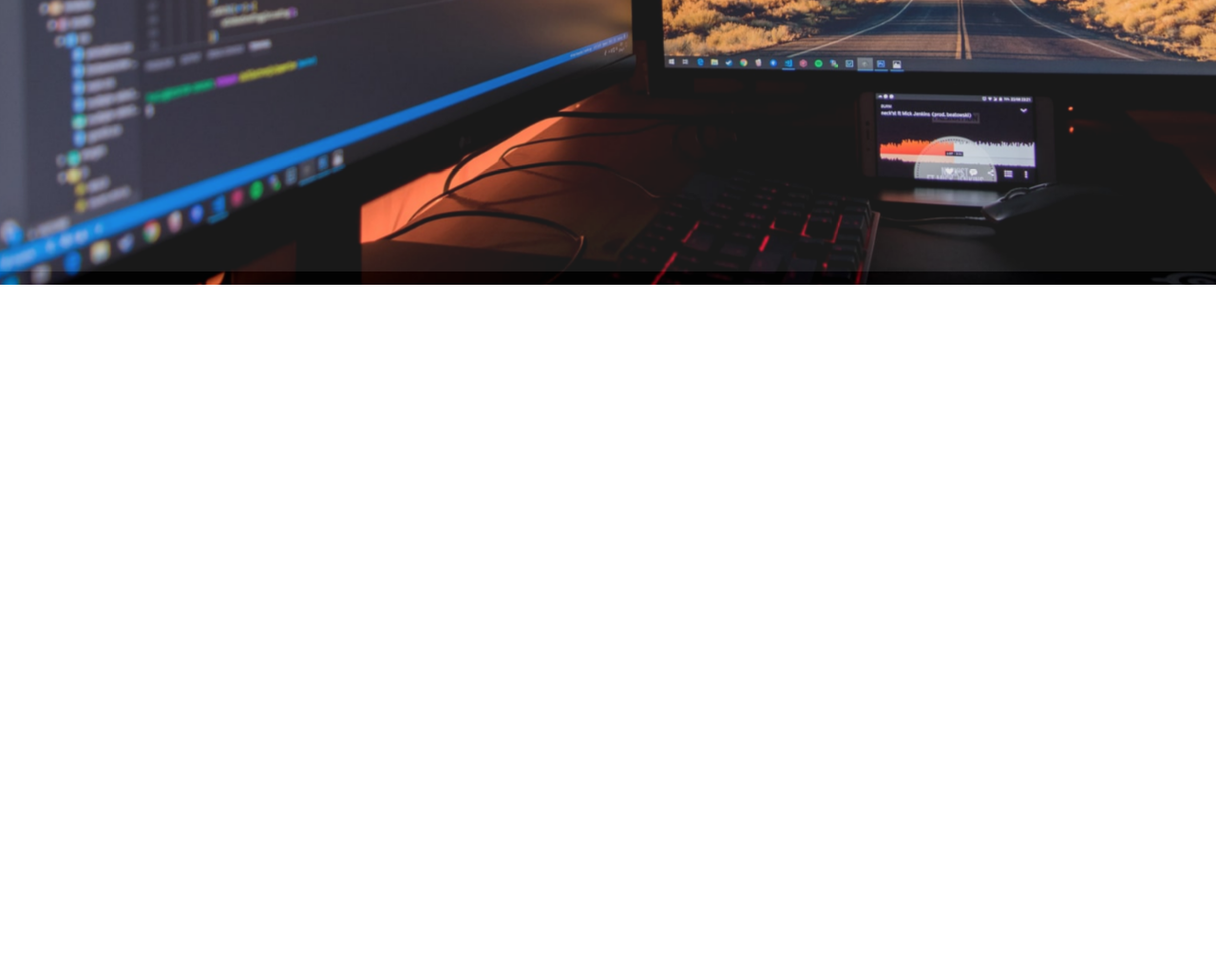
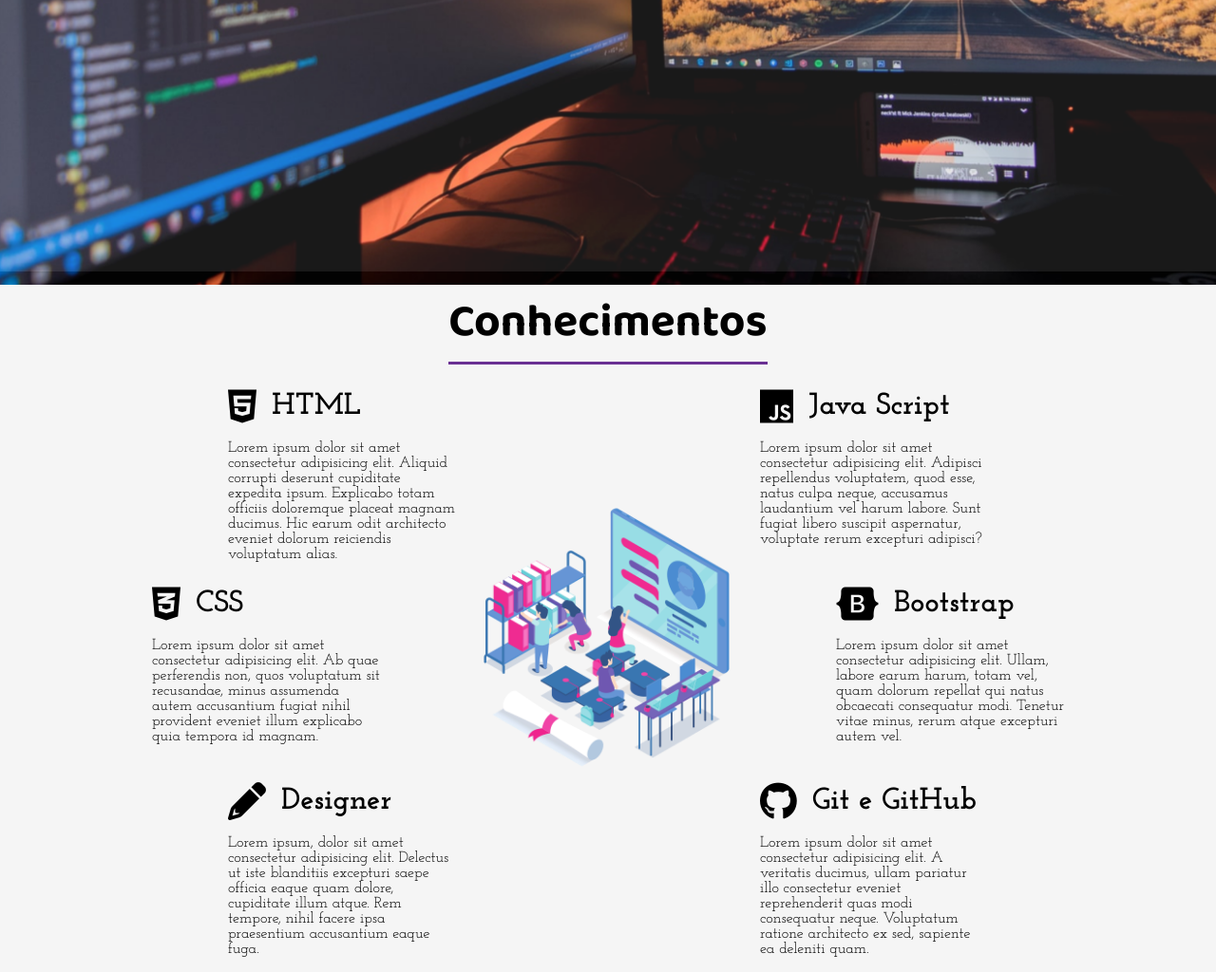
Before and after one commit to naellyfreire/primeiro_site, a plain HTML site: page index.html in a window 1280 px wide. Shown: the part 500-1524 px from the top of the page at 95% size. Before the commit the page ends 800 px from the top, so only its background shows below. Drawn offline with Linux system fonts and the light colour scheme.

Commit message:
:package: Construção da sessão "Conhecimentos"

```diff
--- a/index.html
+++ b/index.html
@@ -31,7 +31,7 @@
                 <button>Saiba mais</button>
             </dev>
         </header>
-        <div class="sidebar">
+        <aside class="sidebar">
             <nav>
                 <ul class="menu">
                     <li class="menu-item"><a href="" class="menu-link">Home</a></li>
@@ -46,7 +46,72 @@
                 <a href="#"><i class="fas fa-envelope"></i></a>
                 <a href="#"><i class="fab fa-linkedin"></i></a>
             </div>
-        </div>
+        </aside>
+
+        <section class="sessao-conhecimentos">
+            <div class="sessao-header">
+                <h1>Conhecimentos</h1>
+            </div>
+            <div class="conhecimentos">
+                <div class="conhecimento">
+                    <div class="conhecimento-header">
+                        <i class="fab fa-html5"></i>
+                        <h3>HTML</h3>
+                    </div>
+                    <div class="conhecimento-text">
+                        <p>Lorem ipsum dolor sit amet consectetur adipisicing elit. Aliquid corrupti deserunt cupiditate expedita ipsum. Explicabo totam officiis doloremque placeat magnam ducimus. Hic earum odit architecto eveniet dolorum reiciendis voluptatum alias.</p>
+                    </div>
+                </div>
+                <div class="conhecimento">
+                    <div class="conhecimento-header">
+                        <i class="fab fa-css3-alt"></i>
+                        <h3>CSS</h3>
+                    </div>
+                    <div class="conhecimento-text">
+                        <p>Lorem ipsum dolor sit amet consectetur adipisicing elit. Ab quae perferendis non, quos voluptatum sit recusandae, minus assumenda autem accusantium fugiat nihil provident eveniet illum explicabo quia tempora id magnam.</p>
+                    </div>
+                </div>
+                <div class="conhecimento">
+                    <div class="conhecimento-header">
+                        <i class="fas fa-pencil-alt"></i>
+                        <h3>Designer</h3>
+                    </div>
+                    <div class="conhecimento-text">
+                        <p>Lorem ipsum, dolor sit amet consectetur adipisicing elit. Delectus ut iste blanditiis excepturi saepe officia eaque quam dolore, cupiditate illum atque. Rem tempore, nihil facere ipsa praesentium accusantium eaque fuga.</p>
+                    </div>
+                </div>
+                <div class="conhecimento">
+                    <div class="conhecimento-header">
+                        <i class="fab fa-js"></i>
+                        <h3>Java Script</h3>
+                    </div>
+                    <div class="conhecimento-text">
+                        <p>Lorem ipsum dolor sit amet consectetur adipisicing elit. Adipisci repellendus voluptatem, quod esse, natus culpa neque, accusamus laudantium vel harum labore. Sunt fugiat libero suscipit aspernatur, voluptate rerum excepturi adipisci?</p>
+                    </div>
+                </div>
+                <div class="conhecimento">
+                    <div class="conhecimento-header">
+                        <i class="fab fa-bootstrap"></i>
+                        <h3>Bootstrap</h3>
+                    </div>
+                    <div class="conhecimento-text">
+                        <p>Lorem ipsum dolor sit amet consectetur adipisicing elit. Ullam, labore earum harum, totam vel, quam dolorum repellat qui natus obcaecati consequatur modi. Tenetur vitae minus, rerum atque excepturi autem vel.</p>
+                    </div>
+                </div>
+                <div class="conhecimento">
+                    <div class="conhecimento-header">
+                        <i class="fab fa-github"></i>
+                        <h3>Git e GitHub</h3>
+                    </div>
+                    <div class="conhecimento-text">
+                        <p>Lorem ipsum dolor sit amet consectetur adipisicing elit. A veritatis ducimus, ullam pariatur illo consectetur eveniet reprehenderit quas modi consequatur neque. Voluptatum ratione architecto ex sed, sapiente ea deleniti quam.</p>
+                    </div>
+                </div>
+                <div class="conhecimentos-img-wrapper">
+                    <img src="imagens/conhecimentos.png" alt="imagem conhecimeto">
+                </div>
+            </div>
+        </section>
     </dev>
 </body>
     <script src="script.js"></script>
--- a/style.css
+++ b/style.css
@@ -228,3 +228,89 @@ header{
 .social-midia i:hover{
     background-color: #a044ff;
 }
+
+.conhecimentos{
+    display: grid;
+    grid-template-columns: repeat(16, 1fr);
+    grid-template-rows: repeat(6, 6rem);
+    row-gap: .5rem;
+}
+
+.conhecimento:nth-child(1){
+    grid-column: 4 / 7;
+    grid-row: 1 / 3;
+}
+
+.conhecimento:nth-child(2){
+    grid-column: 3 / 6;
+    grid-row: 3 / 5;
+}
+
+.conhecimento:nth-child(3){
+    grid-column: 4 / 7;
+    grid-row: 5 / -1;
+}
+
+.conhecimento:nth-child(4){
+    grid-column: 11 / 14;
+    grid-row: 1 / 3;
+}
+
+.conhecimento:nth-child(5){
+    grid-column: 12 / 15;
+    grid-row: 3 / 5;
+}
+
+.conhecimento:nth-child(6){
+    grid-column: 11 / 14;
+    grid-row: 5 / -1;
+}
+
+.sessao-conhecimentos{
+    background-color: #f5f5f5;
+}
+
+.sessao-header{
+    display: flex;
+    align-items: center;
+    justify-content: center;
+}
+
+.sessao-header h1{
+    font-family: var(--font-primary);
+    font-size: 3rem;
+    column-gap: #4b4b4b;
+    border-bottom: solid 3px #6a3093;
+    margin-bottom: 1.5rem;
+}
+
+.conhecimento-header{
+    display: flex;
+    align-items: center;
+}
+
+.conhecimento-header i{
+    font-size: 2.5rem;
+}
+
+.conhecimento-header h3{
+    font-family: var(--font-secundary);
+    font-size: 2rem;
+    padding-left: 1rem;
+}
+
+.conhecimento-text{
+    font-family: var(--font-secundary);
+    margin-top: 1rem;
+}
+
+.conhecimentos-img-wrapper{
+    grid-column: 7 / 11;
+    grid-row: 2 / 6;
+    width: 100%;
+}
+
+.conhecimentos-img-wrapper img{
+    object-fit: cover;
+    width: 100%;
+}
```
Also changed, not shown: imagens/conhecimentos.png (added).
